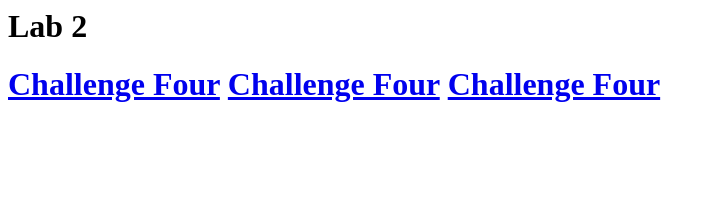
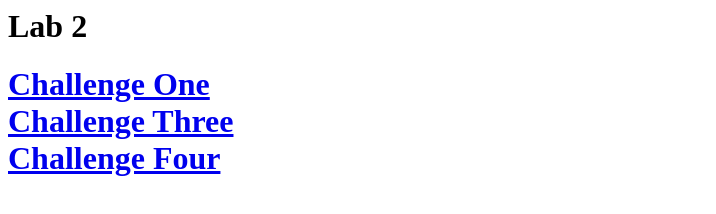
Before and after one commit to ed15ia/-IASC1P02-lAB2-Evan, a plain HTML site: page index.html in a window 1280 px wide. Shown: the whole page, without its empty margins (0-716 px from the left). Drawn offline with Linux system fonts and the light colour scheme.

Commit message:
Update index.html

```diff
--- a/index.html
+++ b/index.html
@@ -1,8 +1,10 @@
 <html>
 <h1>Lab 2<h1>
 <body>
-<a href="Challenge One.html">Challenge Four</a>
-<a href="Challenge Three.html">Challenge Four</a>
-<a href="Challenge Four.html">Challenge Four</a>
+<a href="/lec 2/Challenge One.html">Challenge One</a>
+</br>
+<a href="/lec 2/Challenge Three.html">Challenge Three</a>
+</br>
+<a href="/lec 2/Challenge Four.html">Challenge Four</a>
 </body>
 </html>
```
